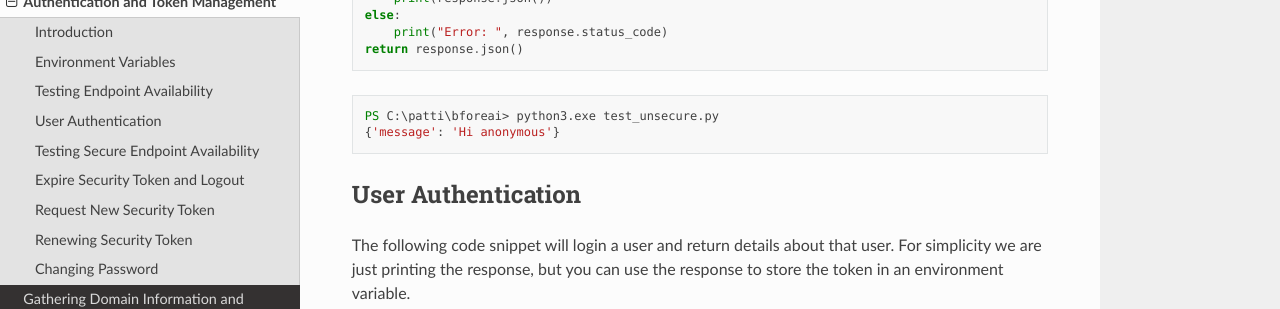
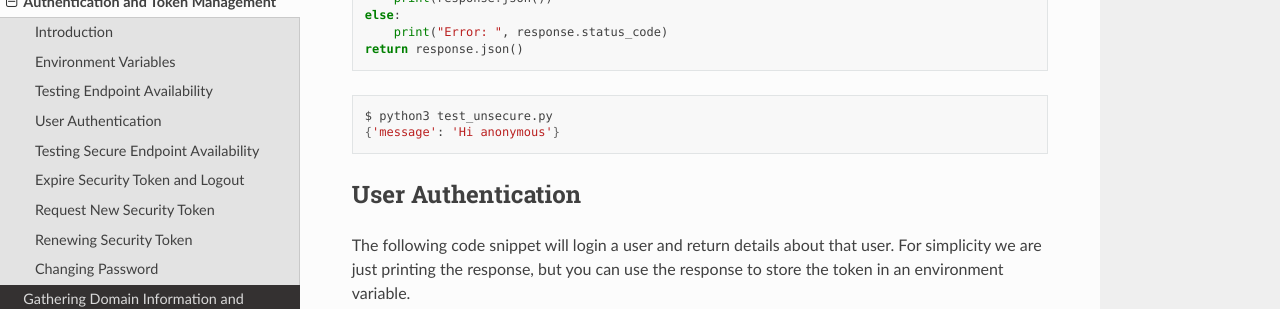
Before and after one commit to mikey-p-codes/rtd-bforeai, a Sphinx documentation site: the page built from docs/source/Authentication/index.rst, in a window 1280 px wide and 900 px high, scrolled down 955 px. Shown: the part 151-460 px from the top of the window. Built offline with Sphinx 7.4.7 and the Read the Docs theme 3.1.0, drawn with Linux system fonts in a browser that asks for light colours.

Commit message:
Update code block syntax in Authentication documentation for consistency

```diff
--- a/docs/source/Authentication/index.rst
+++ b/docs/source/Authentication/index.rst
@@ -64,9 +64,9 @@ To test the availability of the API, you can use the following code snippet:
         print("Error: ", response.status_code)
     return response.json()
 
-.. code-block:: powershell
+.. code-block:: bash
 
-    PS C:\patti\bforeai> python3.exe test_unsecure.py
+    $ python3 test_unsecure.py
     {'message': 'Hi anonymous'}
 
 .. _login:
```
